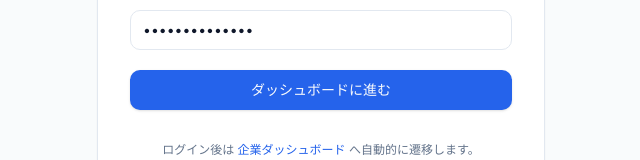
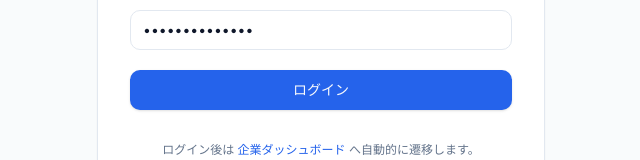
Before and after one commit to kubo-yasu-yk/ssw_pf, a Next.js app: page /client/login in a window 1280 px wide. Shown: the part 430-590 px from the top of the page, without its empty margins (319-959 px from the left). Built offline with nearby package versions, Linux system fonts and the light colour scheme.

Commit message:
ログインボタンのテキストを変更
- 「ダッシュボードに進む」から「ログイン」に変更
- より直感的で分かりやすいボタンテキストに修正

```diff
--- a/app/client/login/page.tsx
+++ b/app/client/login/page.tsx
@@ -78,7 +78,7 @@ const ClientLoginPage = () => {
           </div>
           {error && <p className="text-sm font-medium text-destructive">{error}</p>}
           <Button type="submit" className="w-full" loading={isSubmitting}>
-            ダッシュボードに進む
+            ログイン
           </Button>
         </form>
         <div className="space-y-3 text-center">
```
